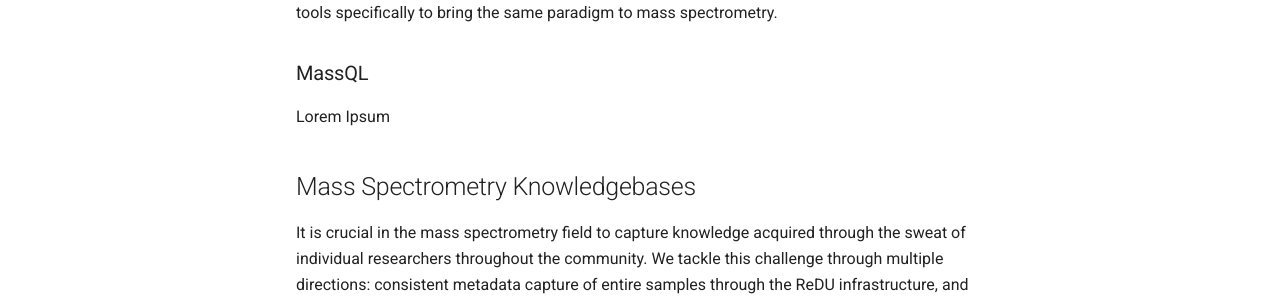
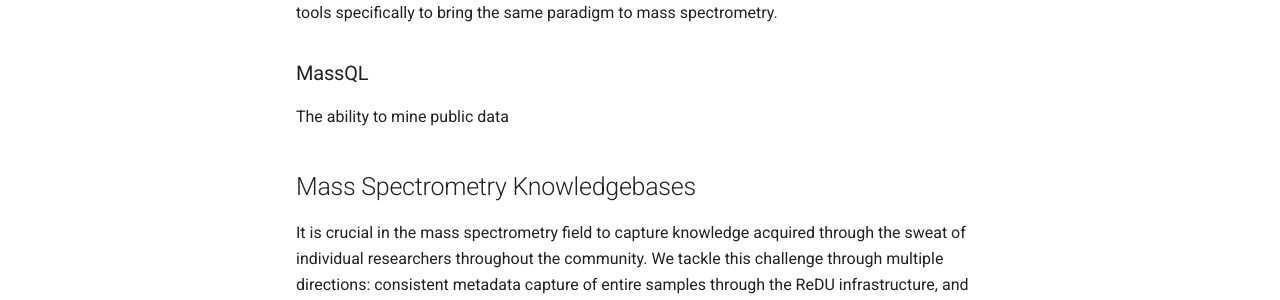
Before and after one commit to mwang87/mingwangwebsite, an MkDocs documentation site: the page built from docs/research.md, in a window 1280 px wide and 1107 px high. Shown: the part 548-848 px from the top of the window. Built offline with MkDocs 1.6.1 and Material for MkDocs 9.7.7, drawn with Linux system fonts in a browser that asks for light colours.

Commit message:
white space

```diff
--- a/docs/research.md
+++ b/docs/research.md
@@ -12,7 +12,7 @@
 
 ### MassQL
 
-Lorem Ipsum
+The ability to mine public data
 
 ## Mass Spectrometry Knowledgebases
 
--- a/mkdocs.yml
+++ b/mkdocs.yml
@@ -6,6 +6,7 @@
     - Publications: publications.md
     - Music: music.md
     - Other: other.md
+
 theme:
     name: material
     palette:
```
